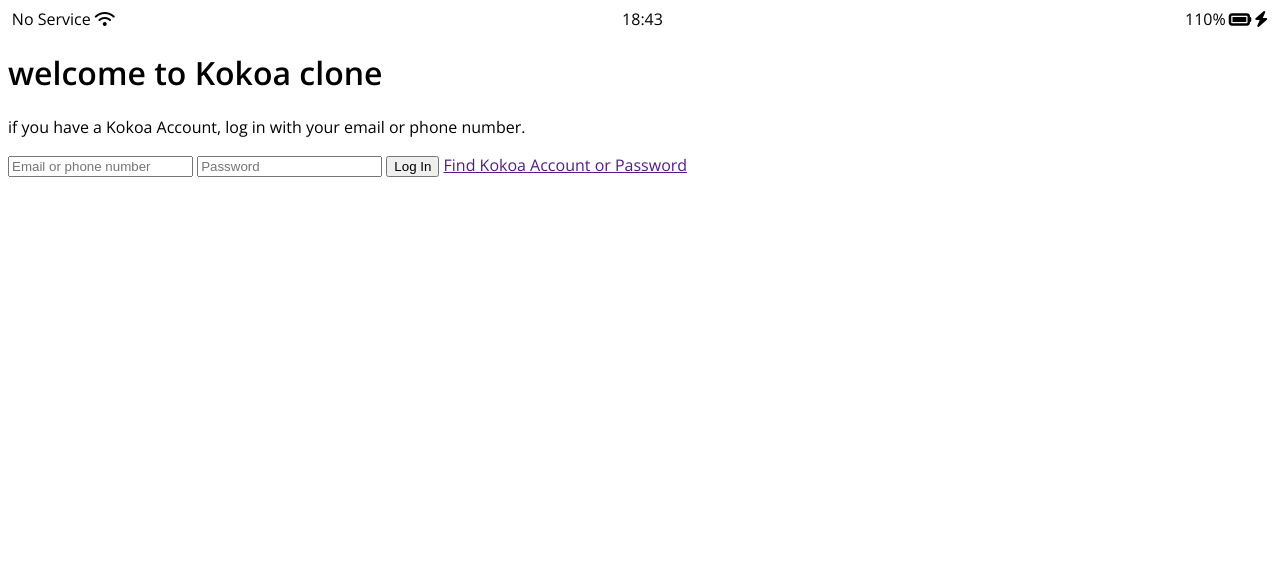
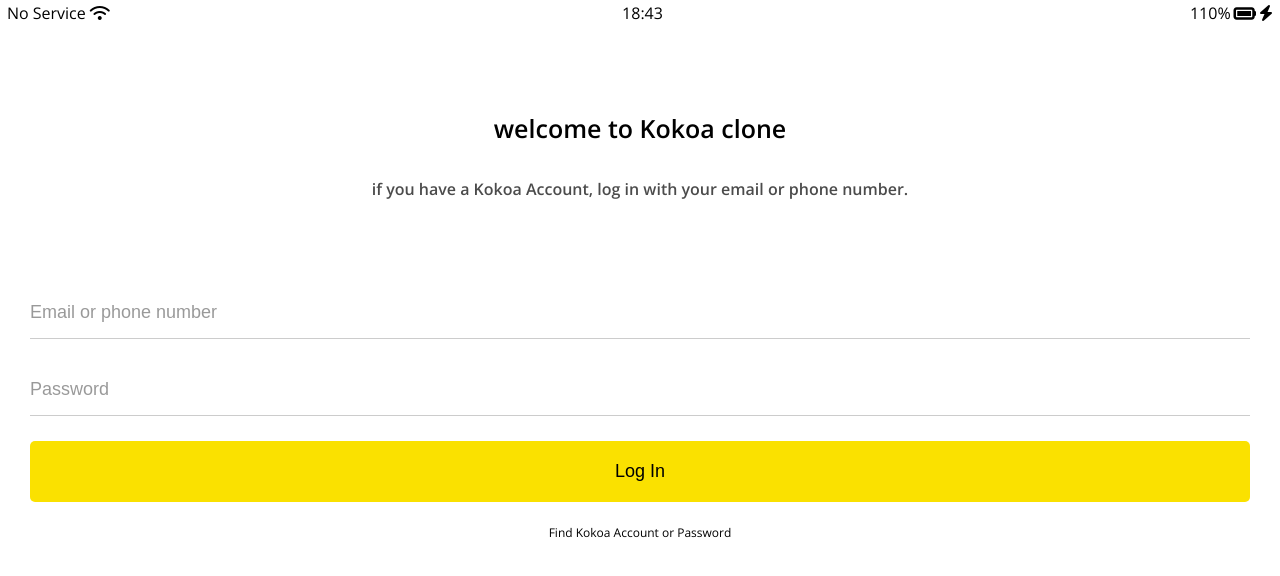
Before and after one commit to sungjin-0120/kokoa-clone-2020, a plain HTML site: page index.html in a window 1280 px wide. Drawn offline with nearby package versions, Linux system fonts and the light colour scheme.

Commit message:
Upload-file

```diff
--- /dev/null
+++ b/css/reset.css
@@ -0,0 +1,128 @@
+html,
+body,
+div,
+span,
+applet,
+object,
+iframe,
+h1,
+h2,
+h3,
+h4,
+h5,
+h6,
+p,
+blockquote,
+pre,
+a,
+abbr,
+acronym,
+address,
+big,
+cite,
+code,
+del,
+dfn,
+em,
+img,
+ins,
+kbd,
+q,
+s,
+samp,
+small,
+strike,
+strong,
+sub,
+sup,
+tt,
+var,
+b,
+u,
+i,
+center,
+dl,
+dt,
+dd,
+ol,
+ul,
+li,
+fieldset,
+form,
+label,
+legend,
+table,
+caption,
+tbody,
+tfoot,
+thead,
+tr,
+th,
+td,
+article,
+aside,
+canvas,
+details,
+embed,
+figure,
+figcaption,
+footer,
+header,
+hgroup,
+menu,
+nav,
+output,
+ruby,
+section,
+summary,
+time,
+mark,
+audio,
+video {
+  margin: 0;
+  padding: 0;
+  border: 0;
+  font-size: 100%;
+  font: inherit;
+  vertical-align: baseline;
+}
+/* HTML5 display-role reset for older browsers */
+article,
+aside,
+details,
+figcaption,
+figure,
+footer,
+header,
+hgroup,
+menu,
+nav,
+section {
+  display: block;
+}
+body {
+  line-height: 1;
+}
+ol,
+ul {
+  list-style: none;
+}
+blockquote,
+q {
+  quotes: none;
+}
+blockquote:before,
+blockquote:after,
+q:before,
+q:after {
+  content: "";
+  content: none;
+}
+table {
+  border-collapse: collapse;
+  border-spacing: 0;
+}
+
+input:focus {
+  outline: none;
+}
--- /dev/null
+++ b/css/status-bar.css
@@ -0,0 +1,23 @@
+.status-bar {
+  display: flex;
+  justify-content: center;
+  padding: 5px 3px;
+}
+.status-bar__column {
+  width: 33%;
+}
+.status-bar__column:first-child {
+  margin-right: 5px;
+}
+.status-bar__column:nth-child(2) {
+  display: flex;
+  justify-content: center;
+}
+.status-bar__column:last-child {
+  display: flex;
+  justify-content: flex-end;
+  align-items: center;
+}
+.status-bar__column .fa-battery-full {
+  margin: 0px 3px;
+}
--- a/css/style.css
+++ b/css/style.css
@@ -1,26 +1,56 @@
 @import url("https://fonts.googleapis.com/css2?family=Open+Sans:wght@400;600&display=swap");
+@import "reset.css";
+@import "status-bar.css";
+@import "variables.css";
 body {
   font-family: "Open Sans", sans-serif;
 }
-.status-bar {
+.welcome-header {
+  margin: 90px 0px;
+  text-align: center;
   display: flex;
-  justify-content: center;
+  flex-direction: column;
+  align-items: center;
+  font-weight: 600;
 }
-.status-bar__column {
-  width: 33%;
+.welcome-header__title {
+  margin-bottom: 40px;
+  font-size: 25px;
 }
-.status-bar__column:first-child {
-  margin-right: 5px;
+.welcome-header__text {
+  width: 60%;
+  opacity: 0.7;
 }
-.status-bar__column:nth-child(2) {
+#login-form {
   display: flex;
-  justify-content: center;
+  flex-direction: column;
+  margin: 0 30px;
 }
-.status-bar__column:last-child {
-  display: flex;
-  justify-content: flex-end;
-  align-items: center;
+#login-form input {
+  padding: 15px 0;
+  border: none;
+  font-size: 18px;
+  margin-bottom: 25px;
 }
-.status-bar__column .fa-battery-full {
-  margin: 0px 3px;
+#login-form input:not([type="submit"]) {
+  border-bottom: 1px solid rgba(0, 0, 0, 0.2);
+  transition: border-color 0.5s ease-in-out;
 }
+#login-form input::placeholder {
+  color: rgba(0, 0, 0, 0.4);
+}
+#login-form input:focus {
+  border-color: var(--yellow);
+}
+#login-form input[type="submit"] {
+  background-color: var(--yellow);
+  cursor: pointer;
+  padding: 20px 0;
+  border-radius: 5px;
+}
+#login-form a {
+  text-align: center;
+  text-decoration: none;
+  color: inherit;
+  font-size: 12px;
+}
--- /dev/null
+++ b/css/variables.css
@@ -0,0 +1,3 @@
+:root {
+  --yellow: #fae100;
+}
```
